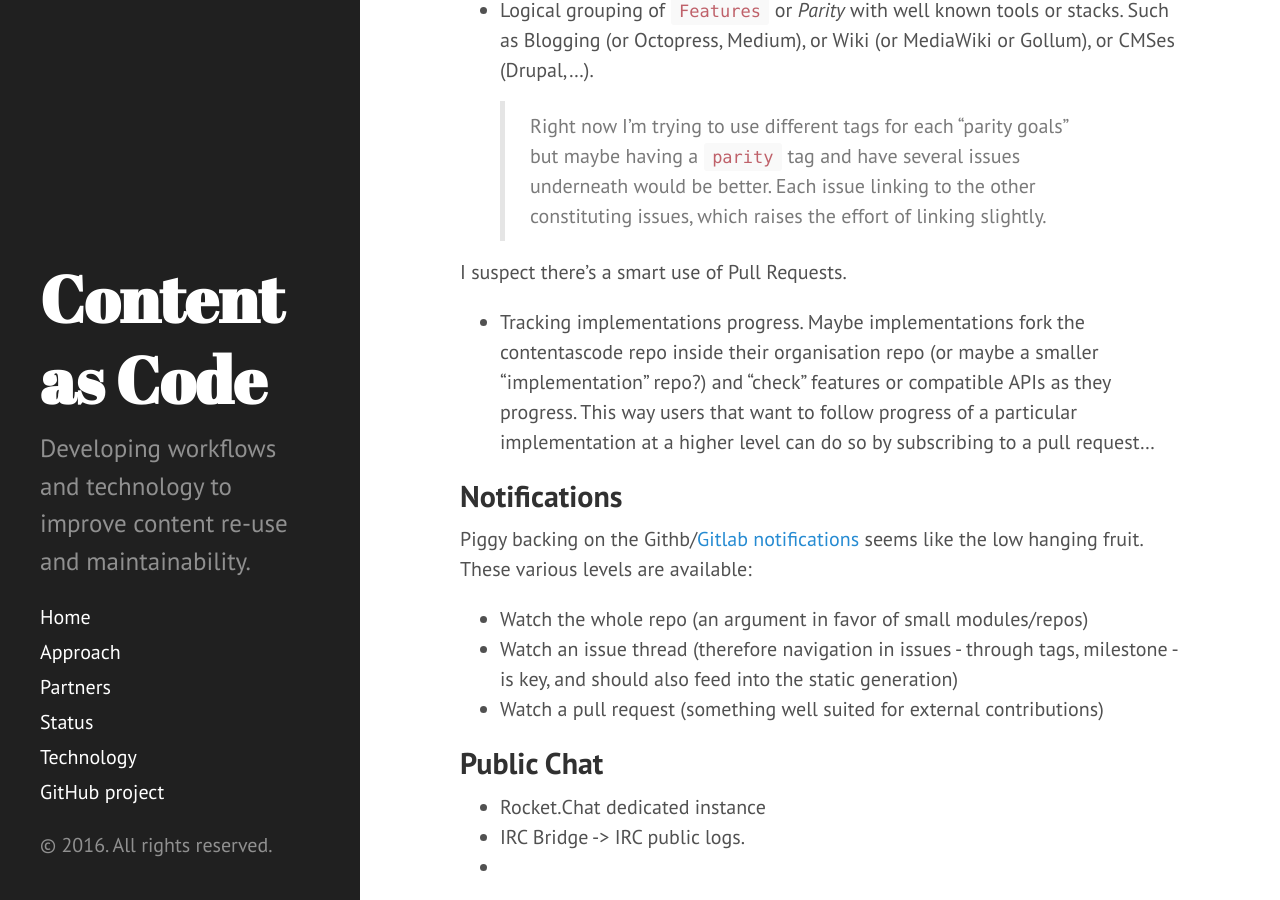
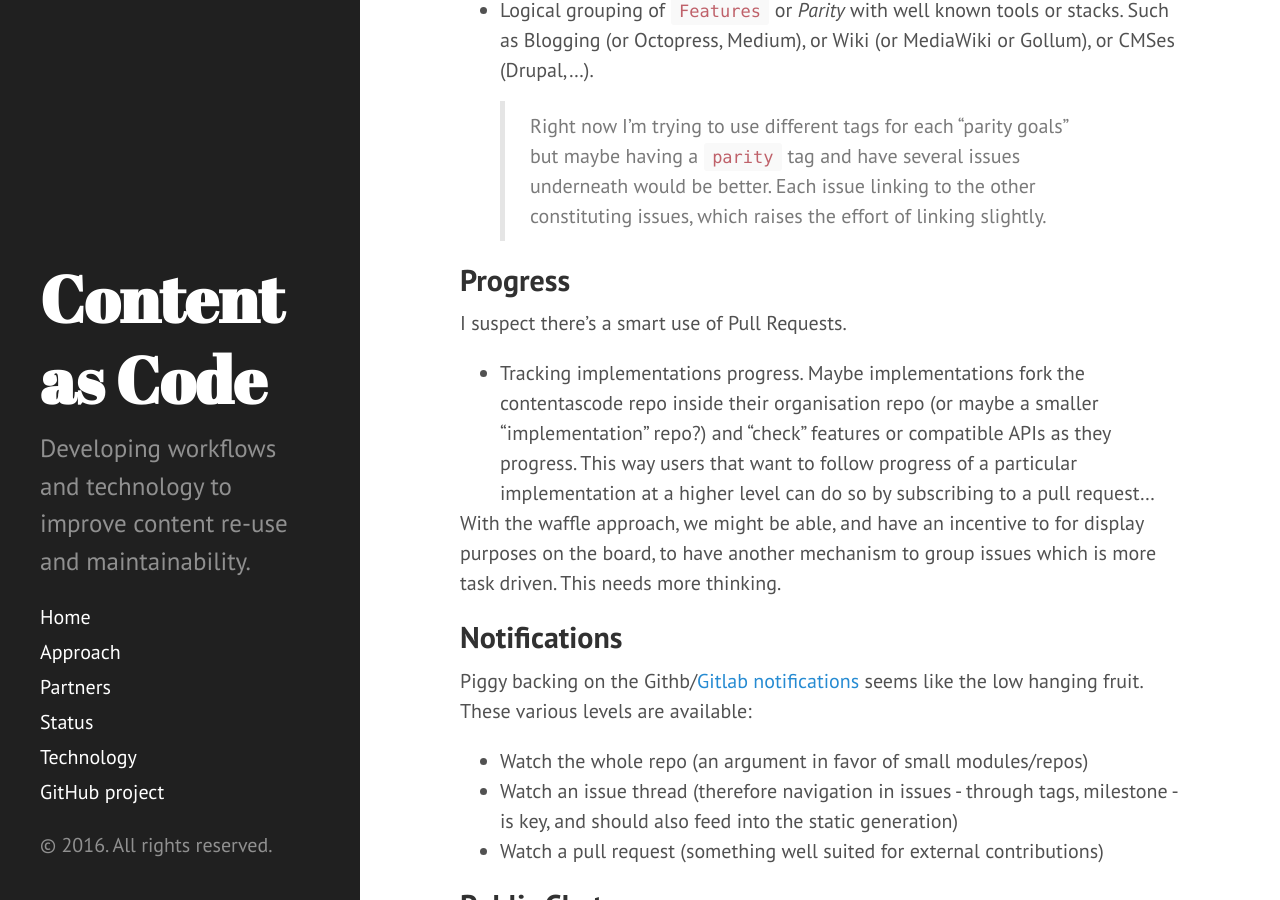
Before and after one commit to iilab/contentascode, a Jekyll site: the page built from technology/workflow.md, in a window 1280 px wide and 900 px high, scrolled down 752 px. Built offline with Jekyll 4.4.1, drawn with Linux system fonts in a browser that asks for light colours.

Commit message:
Mentioning waffle pull request approach for workflows. #43 #35

```diff
--- a/technology/workflow.md
+++ b/technology/workflow.md
@@ -13,8 +13,12 @@ The contentascode repo should track overall framework discussions. It should use
 - Logical grouping of `Features` or *Parity* with well known tools or stacks. Such as Blogging (or Octopress, Medium), or Wiki (or MediaWiki or Gollum), or CMSes (Drupal,...).
 > Right now I'm trying to use different tags for each "parity goals" but maybe having a `parity` tag and have several issues underneath would be better. Each issue linking to the other constituting issues, which raises the effort of linking slightly.
 
+## Progress
+
 I suspect there's a smart use of Pull Requests.
  - Tracking implementations progress. Maybe implementations fork the contentascode repo inside their organisation repo (or maybe a smaller "implementation" repo?) and "check" features or compatible APIs as they progress. This way users that want to follow progress of a particular implementation at a higher level can do so by subscribing to a pull request...
+
+With the waffle approach, we might be able, and have an incentive to for display purposes on the board, to have another mechanism to group issues which is more task driven. This needs more thinking.
 
 ## Notifications
 
```
